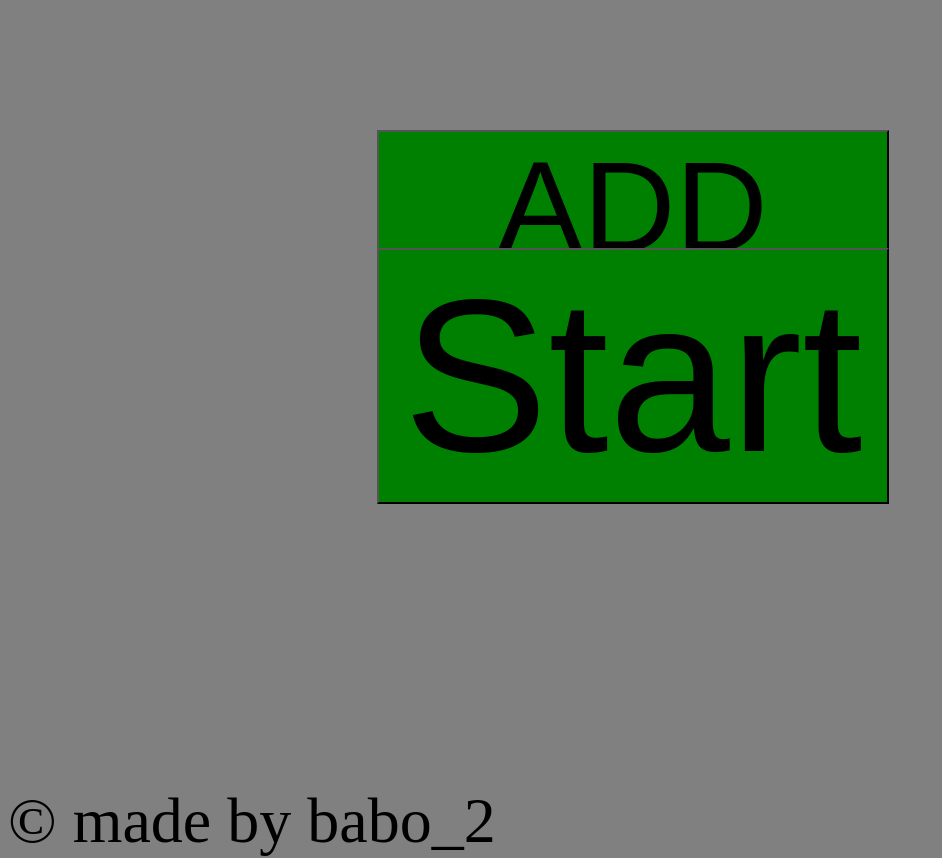
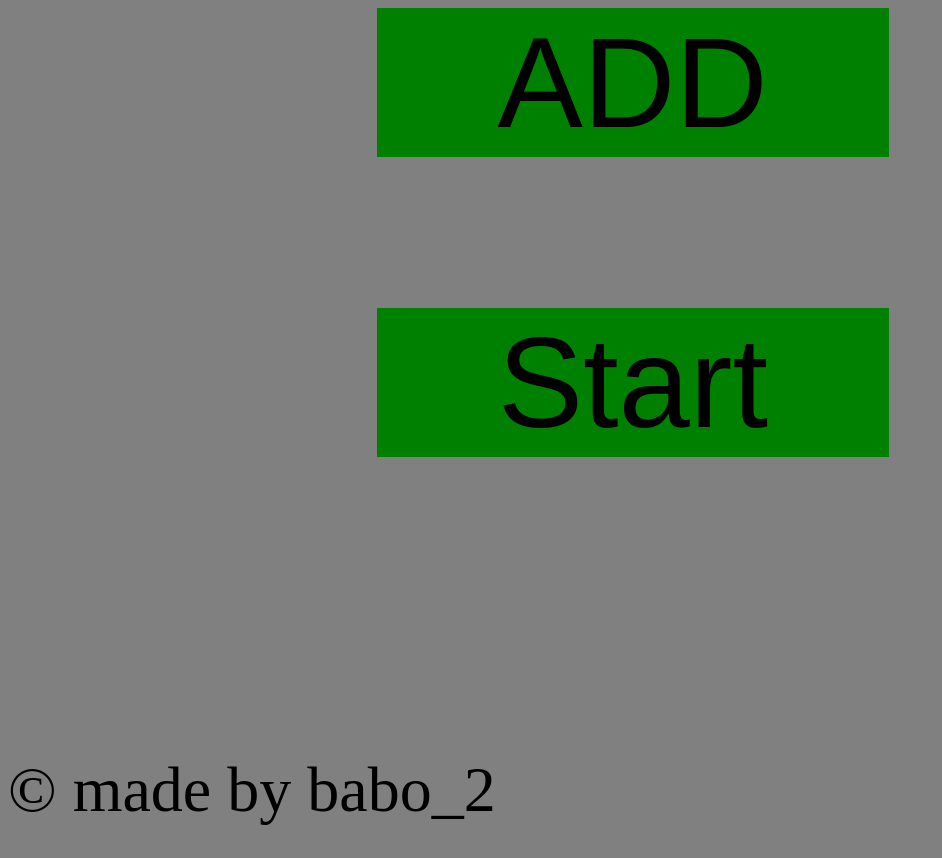
Before and after one commit to babo-2/Spion, a Flask app: page / in a window 1280 px wide. Shown: the whole page, without its empty margins (0-942 px from the left). After the commit the page ends 825 px from the top, so only its background shows below. Run offline with Flask 3, Linux system fonts and the light colour scheme.

Commit message:
Add files via upload

```diff
--- a/static/Main/script.js
+++ b/static/Main/script.js
@@ -23,7 +23,7 @@
   ];
 
   function set_data(data){
-   var dataw = JSON.parse(data.replaceAll("&#34;", '"').replaceAll("False", "false"))
+    var dataw = JSON.parse(data.replaceAll("&#34;", '"').replaceAll("&#39;", '"').replaceAll("False", "false"))
     buttonsData = dataw
     console.log(buttonsData)
     for (var i =0;i<buttonsData.length; i++){
--- a/static/Main/style.css
+++ b/static/Main/style.css
@@ -5,6 +5,11 @@
     height: 100vh;
     overflow-y: auto;
     background-color: grey;
+}
+
+button{
+  border: none;
+  color: black;
 }
 
 .all_buttons {
@@ -20,7 +25,6 @@
     align-items: center;
     margin-bottom: 10px;
 }
-
 
 .main-button,.dropdown-button {
     width: 40vw;
@@ -65,14 +69,24 @@
 .Start_button {
   position: relative;
   background-color: green;
-  font-size: 17vw;
-  top: 30%;
+  font-size: 10vw;
+  top: 300px;
   right: 11.5vw;
+  width: 40vw;
+
+}
+
+.Add_group{
+  position: relative;
+  background-color: green;
+  font-size: 10vw;
+  top: 0%;
+  left: 28.8vw;
   width: 40vw;
 }
 
 .blank-content{
-   height: 60vh;
+   height: 70vh;
 }
 
 .RemoveButton{
@@ -99,15 +113,6 @@
   height: 100px; /* Adjust the height to your needs */
 }
 
-.Add_group{
-  position: relative;
-  background-color: green;
-  font-size: 10vw;
-  top: 5%;
-  left: 28.8vw;
-  width: 40vw;
-}
-
 .fa fa-trash-o{
   font-size: larger;
 }
```
Lines whose indentation alone changed are shown as unchanged.
